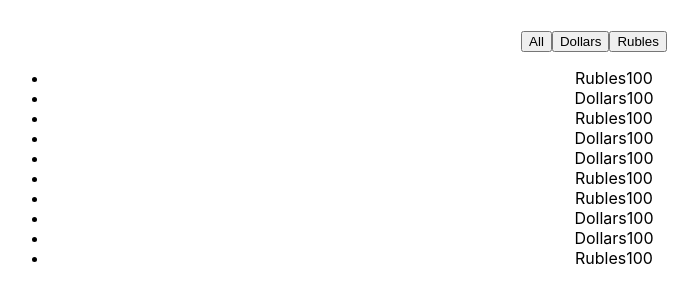
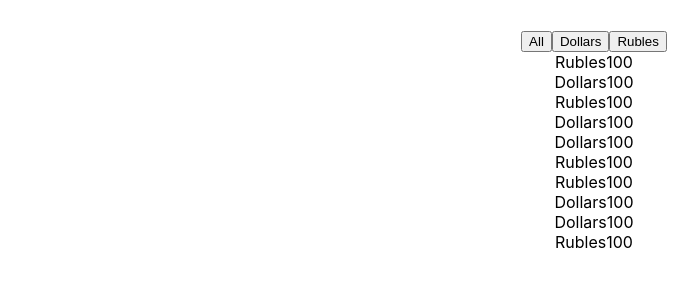
Before and after one commit to igor-minaev/styled-components, a React (Create React App) app: page / in a window 1280 px wide. Shown: the top 302 px of the page, without its empty margins (21-719 px from the left). Built offline with nearby package versions, Linux system fonts and the light colour scheme.

Commit message:
add Bankomat component

```diff
--- a/src/App.tsx
+++ b/src/App.tsx
@@ -1,6 +1,6 @@
 import React, {useState} from 'react';
 import './App.css';
-import Country from "./components/Country";
+import {Country} from "./components/Country";
 
 export type BanknotesType = "All" | 'Rubles' | 'Dollars'
 export type MoneyType = {
--- /dev/null
+++ b/src/components/Bankomat.tsx
@@ -0,0 +1,16 @@
+import React from 'react';
+import {MoneyType} from "../App";
+
+type BankomatPropsType = {
+    banknote: MoneyType
+}
+
+export const Bankomat: React.FC<BankomatPropsType> = (props) => {
+    const {banknote, ...restProps} = props
+    return (
+        <div>
+            <span>{banknote.banknotes}</span>
+            <span>{banknote.value}</span>
+        </div>
+    );
+};
--- a/src/components/City.tsx
+++ b/src/components/City.tsx
@@ -1,23 +1,19 @@
 import React from 'react';
 import {MoneyType} from "../App";
+import {Bankomat} from "./Bankomat";
 
 type CityPropsType = {
     data: MoneyType[]
 }
 
-const City: React.FC<CityPropsType> = (props) => {
+export const City: React.FC<CityPropsType> = (props) => {
     const {data, ...restProps} = props
     const mappedMoney = data.map(m => {
-        return <li key={m.id}>
-            <span>{m.banknotes}</span>
-            <span>{m.value}</span>
-        </li>
+        return <Bankomat key={m.id} banknote={m}/>
     })
     return (
         <div>
-            <ul>{mappedMoney}</ul>
+            {mappedMoney}
         </div>
     );
 };
-
-export default City;
--- a/src/components/Country.tsx
+++ b/src/components/Country.tsx
@@ -1,13 +1,13 @@
 import React from 'react';
 import {BanknotesType, MoneyType} from "../App";
-import City from "./City";
+import {City} from "./City";
 
 type CountryPropsType = {
     data: MoneyType[]
     setFilter: (filter: BanknotesType) => void
 }
 
-const Country: React.FC<CountryPropsType> = (props) => {
+export const Country: React.FC<CountryPropsType> = (props) => {
     const {data, setFilter, ...restProps} = props
     const onAllClickHandler = () => setFilter('All')
     const onDollarsClickHandler = () => setFilter('Dollars')
@@ -22,5 +22,3 @@ const Country: React.FC<CountryPropsType> = (props) => {
         </div>
     );
 };
-
-export default Country;
```
